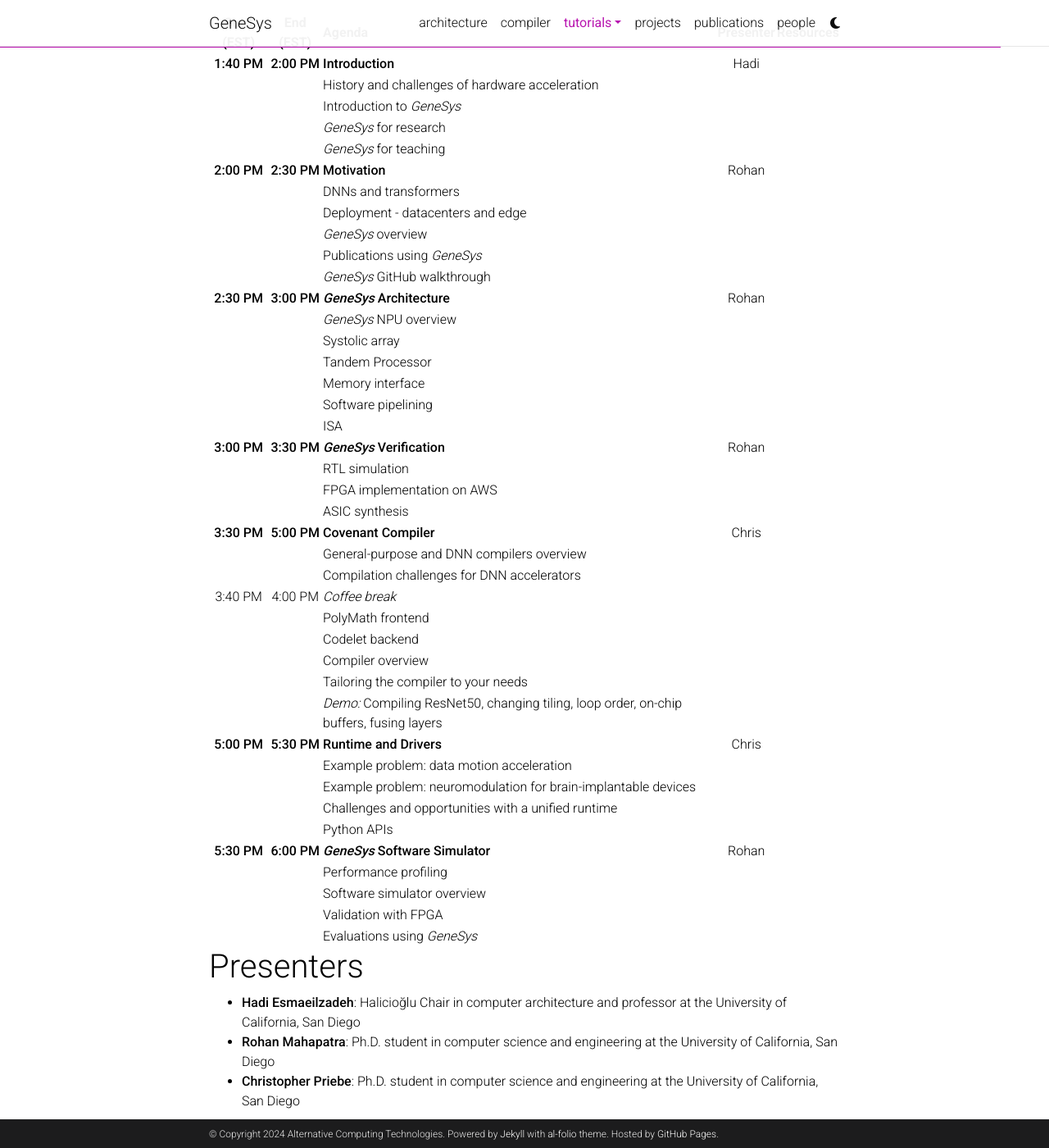
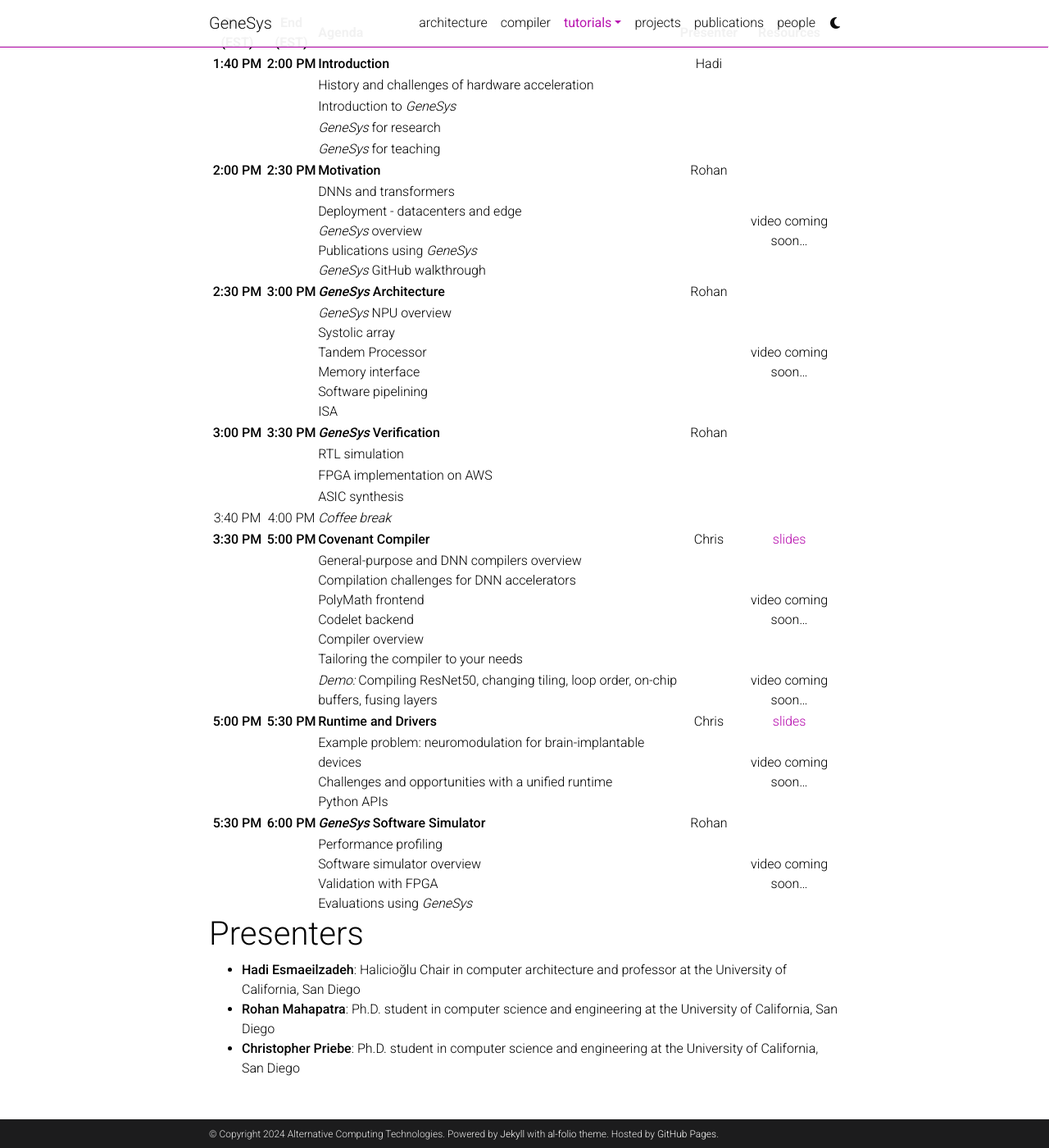
Before and after one commit to nolanlyc/actlab-genesys-yuchuan.github.io, a Jekyll site: the page built from _pages/hpca_2024.md, in a window 1280 px wide and 1400 px high, scrolled down 855 px. Shown: the whole window at 82% size. Built offline with Jekyll 4.4.1, drawn with Linux system fonts in a browser that asks for light colours; comment, search, counter and statistics services are not loaded; a style sheet for code colours, icons or effects is not loaded.

Commit message:
Updated tutorial pages with some slides/videos

```diff
--- a/_pages/hpca_2024.md
+++ b/_pages/hpca_2024.md
@@ -34,41 +34,21 @@
 | | | _GeneSys_ for research | | |
 | | | _GeneSys_ for teaching | | |
 | **2:00 PM** | **2:30 PM** | **Motivation** | Rohan |  |
-| | | DNNs and transformers | | |
-| | | Deployment - datacenters and edge | | |
-| | | _GeneSys_ overview | | |
-| | | Publications using _GeneSys_ | | |
-| | | _GeneSys_ GitHub walkthrough | | |
+| | | DNNs and transformers <br /> Deployment - datacenters and edge <br /> _GeneSys_ overview <br /> Publications using _GeneSys_ <br /> _GeneSys_ GitHub walkthrough | | video coming soon... |
 | **2:30 PM** | **3:00 PM** | **_GeneSys_ Architecture** | Rohan |  |
-| | | _GeneSys_ NPU overview | | |
-| | | Systolic array | | |
-| | | Tandem Processor | | |
-| | | Memory interface | | |
-| | | Software pipelining | | |
-| | | ISA | | |
+| | | _GeneSys_ NPU overview <br /> Systolic array <br /> Tandem Processor <br /> Memory interface <br /> Software pipelining <br /> ISA | | video coming soon... |
 | **3:00 PM** | **3:30 PM** | **_GeneSys_ Verification** | Rohan |  |
 | | | RTL simulation | | |
 | | | FPGA implementation on AWS | | |
 | | | ASIC synthesis | | |
-| **3:30 PM** | **5:00 PM** | **Covenant Compiler** | Chris |  |
-| | | General-purpose and DNN compilers overview | | |
-| | | Compilation challenges for DNN accelerators | | |
 | 3:40 PM | 4:00 PM | *Coffee break* | | |
-| | | PolyMath frontend | | |
-| | | Codelet backend | | |
-| | | Compiler overview | | |
-| | | Tailoring the compiler to your needs | | |
-| | | *Demo:* Compiling ResNet50, changing tiling, loop order, on-chip buffers, fusing layers | | |
-| **5:00 PM** | **5:30 PM** | **Runtime and Drivers** | Chris |  |
-| | | Example problem: data motion acceleration | | |
-| | | Example problem: neuromodulation for brain-implantable devices | | |
-| | | Challenges and opportunities with a unified runtime | | |
-| | | Python APIs | | |
+| **3:30 PM** | **5:00 PM** | **Covenant Compiler** | Chris | [slides](https://drive.google.com/file/d/1on8x8PLr7CALtTIy-BfBVvga0vPBcZhA/view?usp=sharing) |
+| | | General-purpose and DNN compilers overview <br /> Compilation challenges for DNN accelerators <br /> PolyMath frontend <br /> Codelet backend <br /> Compiler overview <br /> Tailoring the compiler to your needs | | video coming soon... |
+| | | *Demo:* Compiling ResNet50, changing tiling, loop order, on-chip buffers, fusing layers | | video coming soon... |
+| **5:00 PM** | **5:30 PM** | **Runtime and Drivers** | Chris | [slides](https://drive.google.com/file/d/17NT3HHKzfScMcIRSGvCY4YqYdRVUpYpv/view?usp=sharing) |
+| | | Example problem: neuromodulation for brain-implantable devices <br /> Challenges and opportunities with a unified runtime <br /> Python APIs | | video coming soon... |
 | **5:30 PM** | **6:00 PM** | **_GeneSys_ Software Simulator** | Rohan |  |
-| | | Performance profiling | | |
-| | | Software simulator overview | | |
-| | | Validation with FPGA | | |
-| | | Evaluations using *GeneSys* | | |
+| | | Performance profiling <br /> Software simulator overview <br /> Validation with FPGA <br /> Evaluations using *GeneSys* | | video coming soon... |
 
 # Presenters
 - **Hadi Esmaeilzadeh**: Halicioğlu Chair in computer architecture and professor at the University of California, San Diego
```
Also changed, not shown: _pages/micro_2023.md (+2 -2 lines).
